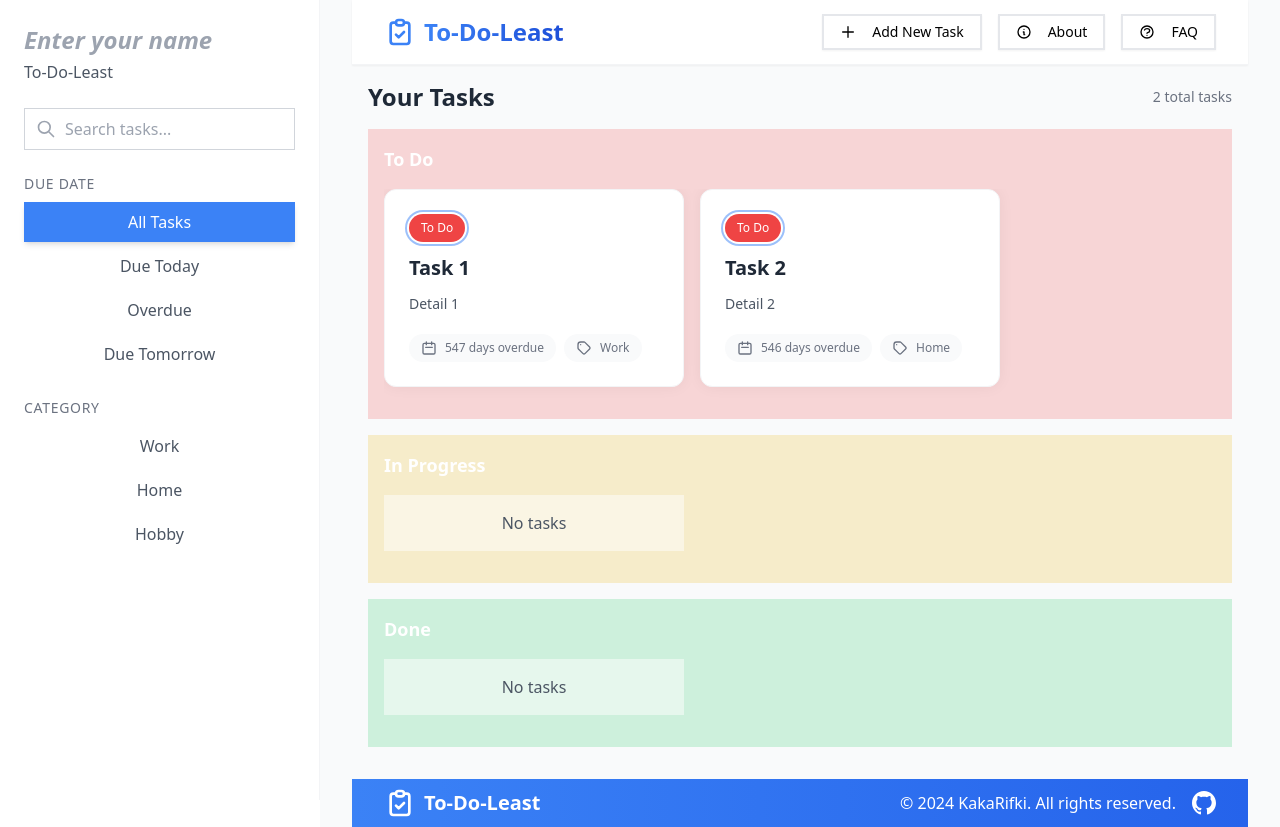
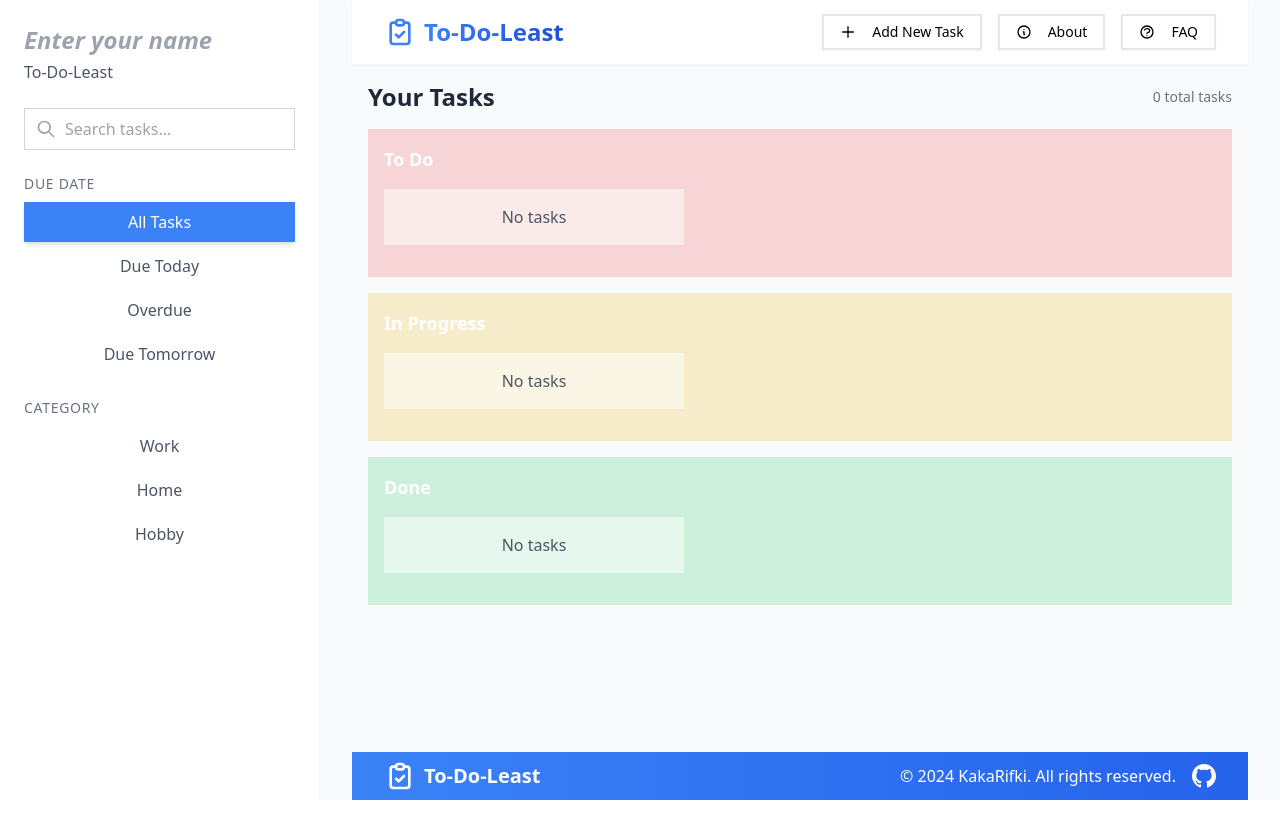
Before and after one commit to kakarifki/To-do-least, a React (Vite) app: page / in a window 1280 px wide. After the commit the page ends 800 px from the top, so only its background shows below. Built offline with nearby package versions, Linux system fonts and the light colour scheme.

Commit message:
feat: new Initial task with dynamic due date

```diff
--- a/src/context/task-context.tsx
+++ b/src/context/task-context.tsx
@@ -19,7 +19,16 @@ export const TaskProvider = ({ children }: { children: React.ReactNode }) => {
     if (storedTasks) {
       return JSON.parse(storedTasks);
     }
-    return initialTasks;
+    // Check if localStorage has a flag indicating first visit
+    const hasVisited = localStorage.getItem('hasVisited');
+    if (!hasVisited) {
+      // Set the flag for future visits
+      localStorage.setItem('hasVisited', 'true');
+      // Return dynamic initial tasks on first visit
+      return initialTasks();
+    }
+    // Return empty array for subsequent visits if no tasks in localStorage
+    return [];
   };
 
   const [tasks, setTasks] = useState<Task[]>(getInitialTasks());
--- a/src/data/initialTasks.tsx
+++ b/src/data/initialTasks.tsx
@@ -7,8 +7,53 @@ export interface Task {
   status: 'todo' | 'progress' | 'done'; // add status
 }
 
-export const initialTasks: Task[] = [
-  { id: '1', nameTodo: 'Task 1', details: 'Detail 1', dueDate: '2023-06-01', category: 'Work', status: 'todo' },
-  { id: '2', nameTodo: 'Task 2', details: 'Detail 2', dueDate: '2023-06-02', category: 'Home', status: 'todo' },
-  // Tambahkan task lainnya di sini
-];
+// Function to generate dynamic dates based on current date
+const generateDynamicDates = () => {
+  const today = new Date();
+
+  // Tomorrow
+  const tomorrow = new Date(today);
+  tomorrow.setDate(today.getDate() + 1);
+
+  // Next week
+  const nextWeek = new Date(today);
+  nextWeek.setDate(today.getDate() + 7);
+
+  return {
+    today: today.toISOString().split('T')[0],
+    tomorrow: tomorrow.toISOString().split('T')[0],
+    nextWeek: nextWeek.toISOString().split('T')[0]
+  };
+};
+
+// Initial tasks with dynamic dates
+export const initialTasks = (): Task[] => {
+  const dates = generateDynamicDates();
+
+  return [
+    {
+      id: '1',
+      nameTodo: 'Set Up Meeting',
+      details: 'Set up a meeting with the team to discuss project requirements',
+      dueDate: dates.today,
+      category: 'Work',
+      status: 'todo'
+    },
+    {
+      id: '2',
+      nameTodo: 'Review Shoes',
+      details: 'Review the shoes design and make sure it meets the requirements',
+      dueDate: dates.tomorrow,
+      category: 'Work',
+      status: 'todo'
+    },
+    {
+      id: '3',
+      nameTodo: 'Plan weekly tasks',
+      details: 'Create a schedule for the upcoming week and prioritize tasks',
+      dueDate: dates.nextWeek,
+      category: 'Home',
+      status: 'todo'
+    }
+  ];
+};
```
